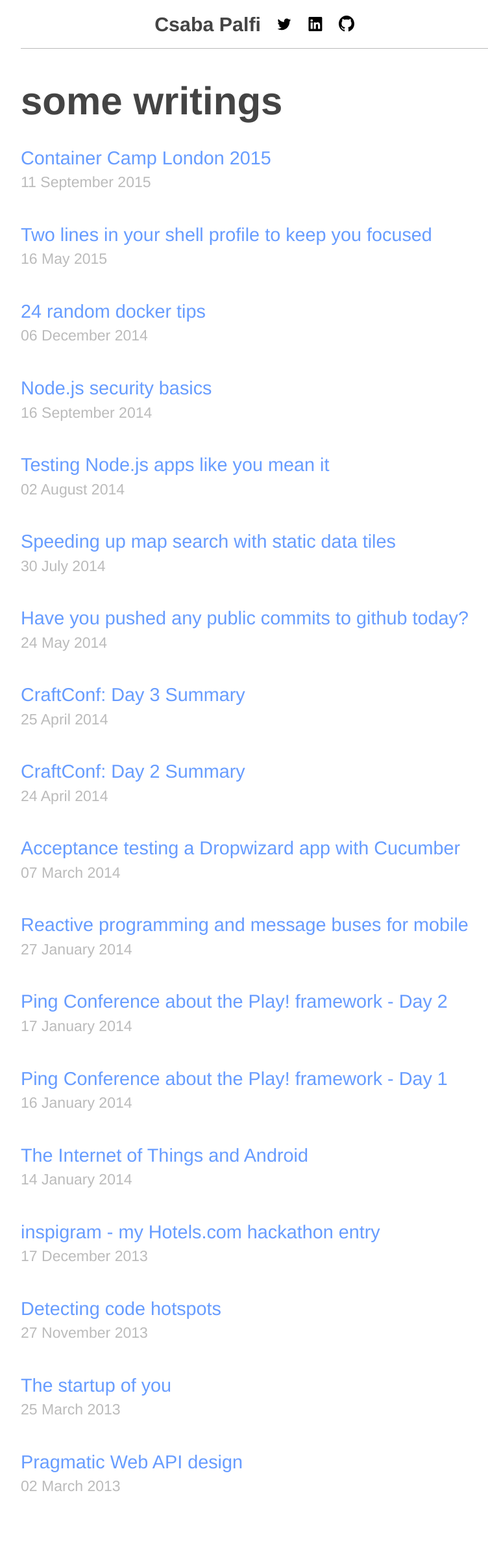
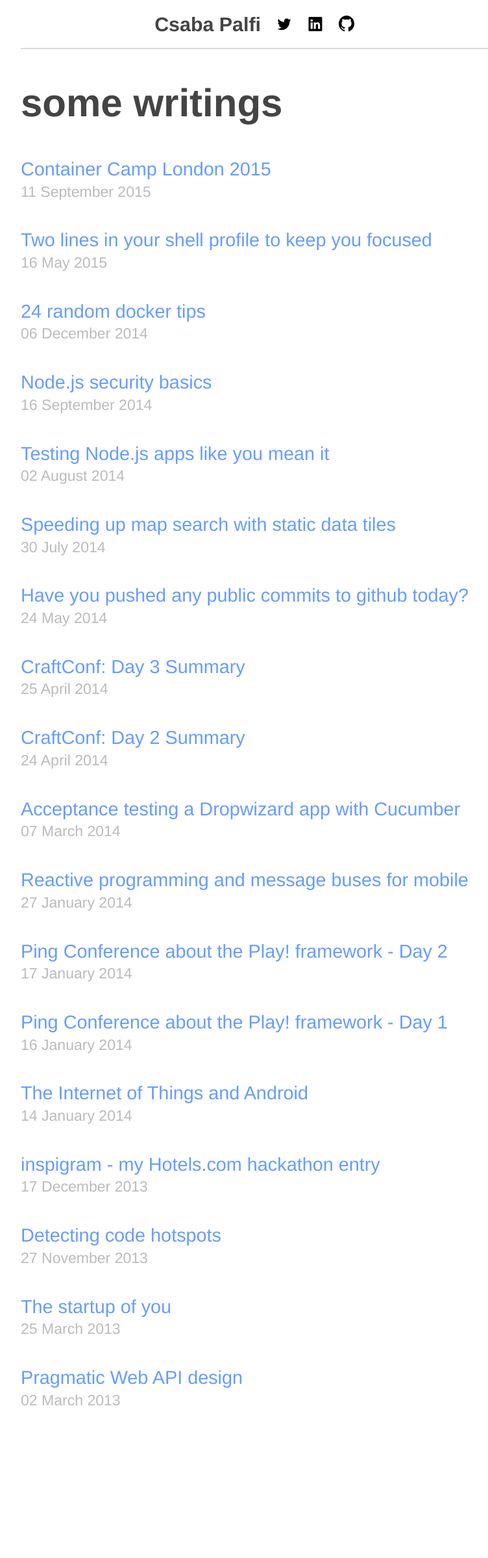
Before and after one commit to dublado/csabapalfi.github.io, a Jekyll site: the page built from index.html, in a window 1280 px wide. Shown: the whole page at 65% size, without its empty margins (248-1000 px from the left). Built offline with Jekyll 4.4.1, drawn with Linux system fonts in a browser that asks for light colours; Markdown is read by kramdown in place of the engine named in the settings; after the commit the page ends 2246 px from its top, so only the background shows below that.

Commit message:
tidier css
Signed-off-by: Csaba Palfi <csaba@palfi.me>

```diff
--- a/_includes/styles.scss
+++ b/_includes/styles.scss
@@ -2,6 +2,7 @@ $primary-color: #444;
 $secondary-color: #bbb;
 $link-color: #679cff;
 
+/* Reset */
 * {
   padding: 0;
   margin: 0;
@@ -21,49 +22,42 @@ body {
 }
 /* Blocks */
 header {
-  font-size:1.9em;
+  font-size: 1.9em;
   padding: 0.8em 0;
   border-bottom: 1px $secondary-color solid;
   text-align:center;
 }
-
 main {
-  padding: 2em 0;
+  padding: 0 0 1.4em;
   font-size: 1.5em;
   line-height: 2em;
   display: block;
   width: 100%;
 }
-
 p {
   margin: 1em 0;
   text-align: justify;
 }
-
 /* Headings */
+@mixin heading($font-size) {
+  font-size: $font-size;
+  line-height: 1.2em;
+  margin: 0.8em 0 0.5em;
+}
 h1 {
-  font-size: 2.5em;
-  line-height: 1.1em;
-  margin-bottom: 0.6em;
+  @include heading(2.5em);
 }
 h2 {
-  font-size:1.9em;
-  line-height: 1.2em;
-  margin-top: 0.7em;
-  margin-bottom: 0.7em;
+  @include heading(1.9em);
 }
 h3 {
-  font-size:1.4em;
-  line-height: 1.3em;
-  margin-top: 0.8em;
-  margin-bottom: 0.8em;
+  @include heading(1.4em);
 }
 h4 {
-  font-size:1.3em;
-  margin: 1em 0;
+  @include heading(1.3em);
 }
 /* Page Elements */
-img, iframe {
+img {
   max-width: 100%;
 }
 a {
@@ -138,9 +132,8 @@ header a:hover {
 }
 
 /* Posts */
-.post-title {
-  margin-top:0.35em;
-  margin-bottom: 0.6em;
+.posts {
+  margin-top: 2em;
 }
 .posts .post-title {
   margin-top:0.4em;
@@ -172,7 +165,7 @@ header a:hover {
     font-size: 1.2em;
     line-height: 1.5em;
     margin-left: 0;
-    padding: 2em 2em 1em 2em;
+    padding: 0 2em 1em;
     width: auto;
   }
 }
@@ -192,7 +185,7 @@ header a:hover {
     margin-left: 0em;
   }
   main {
-    padding: 1.2em 1.2em 0.6em 1.2em;
+    padding: 0 1.2em 0.6em;
   }
   ul, ol {
     margin-left: 2em;
--- a/index.html
+++ b/index.html
@@ -4,11 +4,11 @@ title: some writings
 ---
 
 <h1>{{ page.title }}</h1>
+<div class="posts">
 {% for post in site.posts %}
-  <section class="posts">
-    <h3 class="post-title">
-      <a href="{{ post.url }}">{{ post.title }}</a>
-      <div class="post-date">{{ post.date | date_to_long_string }}</div>
-    </h3>
-  </section>
+  <h3 class="post-title">
+    <a href="{{ post.url }}">{{ post.title }}</a>
+    <div class="post-date">{{ post.date | date_to_long_string }}</div>
+  </h3>
 {% endfor %}
+</div>
```
